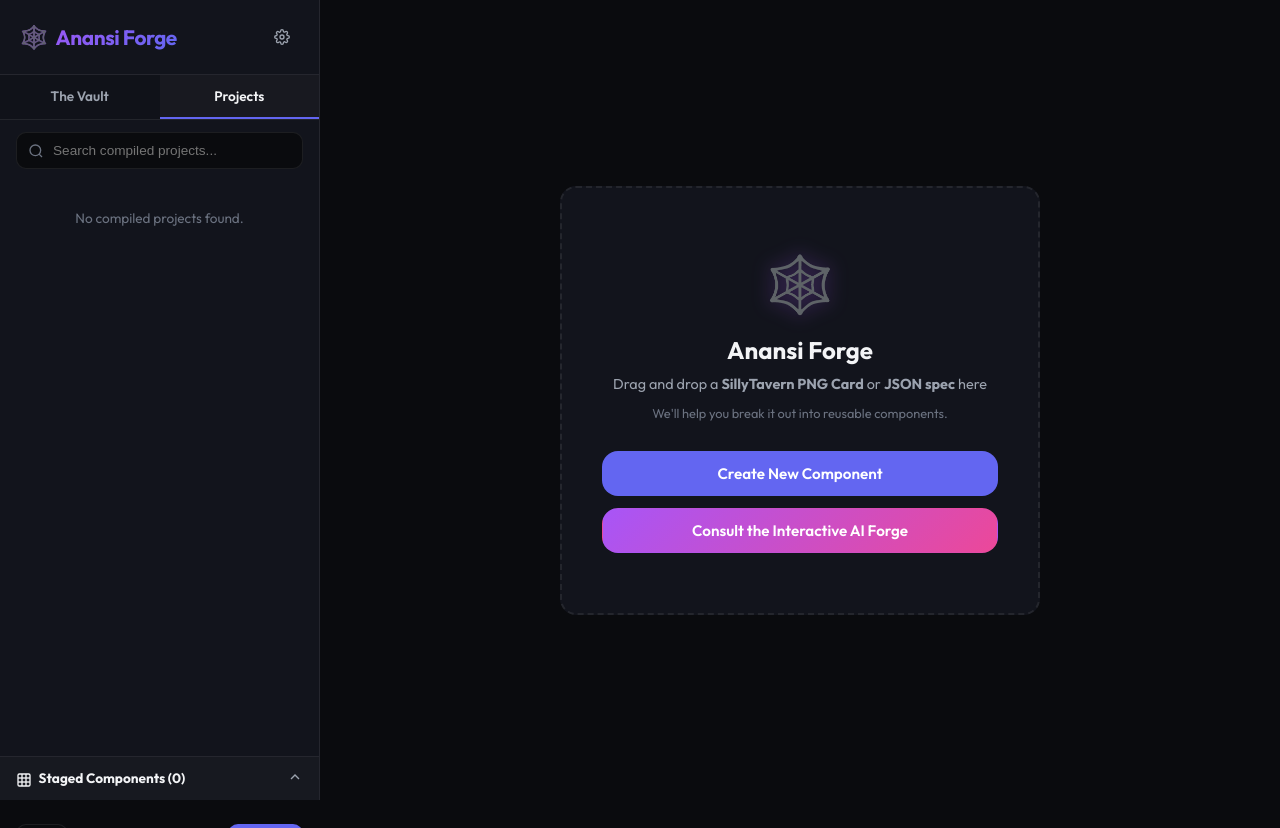
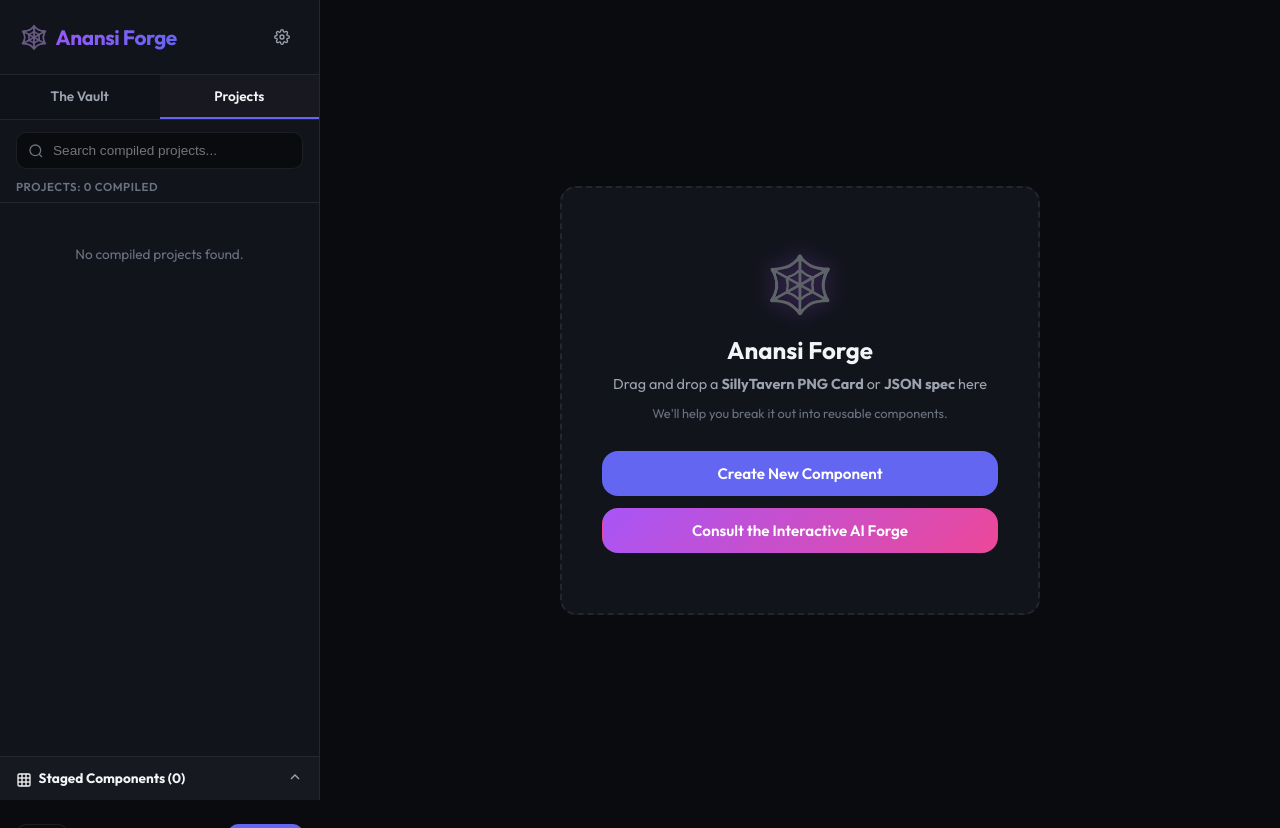
Before and after one commit to annabellecaprine/AnansiForge, a website: page index.html in a window 1280 px wide. Both pictures are taken after a click on the button "Projects". Drawn offline with Linux system fonts and the light colour scheme.

Commit message:
QoL: Add a dynamic sidebar stats banner showing vault/project counts and filter status

```diff
--- a/index.html
+++ b/index.html
@@ -80,6 +80,9 @@
           Restore
         </button>
       </div>
+
+      <!-- List Stats Banner -->
+      <div id="sidebar-stats-banner" class="sidebar-stats-banner"></div>
 
       <!-- Component List -->
       <div id="vault-list" class="vault-list">
--- a/js/app.js
+++ b/js/app.js
@@ -154,6 +154,16 @@
         return matchesSearch && matchesCat && matchesCluster;
       });
 
+      // Update Stats Banner
+      const statsBanner = document.getElementById('sidebar-stats-banner');
+      if (statsBanner) {
+        if (search || cat !== 'all' || cluster !== 'all') {
+          statsBanner.textContent = `Vault: ${filtered.length} of ${components.length} matched`;
+        } else {
+          statsBanner.textContent = `Vault: ${components.length} items`;
+        }
+      }
+
       // Render
       sidebarList.innerHTML = '';
 
@@ -223,6 +233,16 @@
         return proj.name.toLowerCase().includes(search) ||
                proj.componentIds.some(id => id.toLowerCase().includes(search));
       });
+
+      // Update Stats Banner
+      const statsBanner = document.getElementById('sidebar-stats-banner');
+      if (statsBanner) {
+        if (search) {
+          statsBanner.textContent = `Projects: ${filtered.length} of ${projects.length} matched`;
+        } else {
+          statsBanner.textContent = `Projects: ${projects.length} compiled`;
+        }
+      }
 
       sidebarList.innerHTML = '';
 
--- a/style.css
+++ b/style.css
@@ -196,6 +196,17 @@ main#main-canvas {
 }
 
 
+.sidebar-stats-banner {
+  padding: 4px 16px 8px;
+  font-size: 0.72rem;
+  color: var(--text-muted);
+  font-weight: 600;
+  text-transform: uppercase;
+  letter-spacing: 0.05em;
+  border-bottom: 1px solid var(--border-color);
+  margin-bottom: 8px;
+}
+
 .search-box {
   position: relative;
   width: 100%;
```
